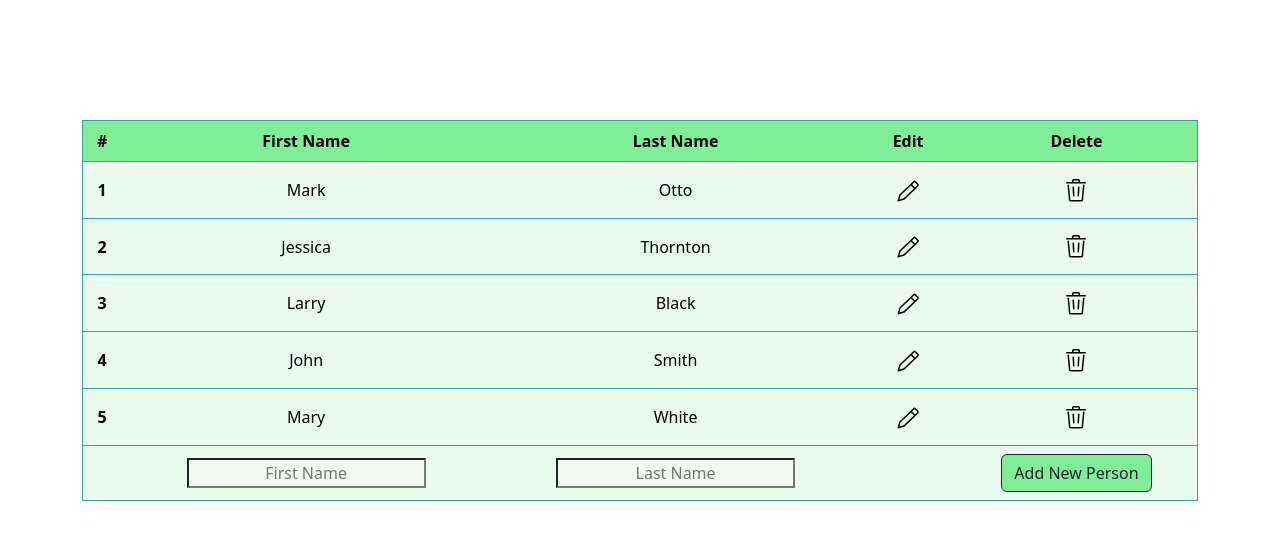
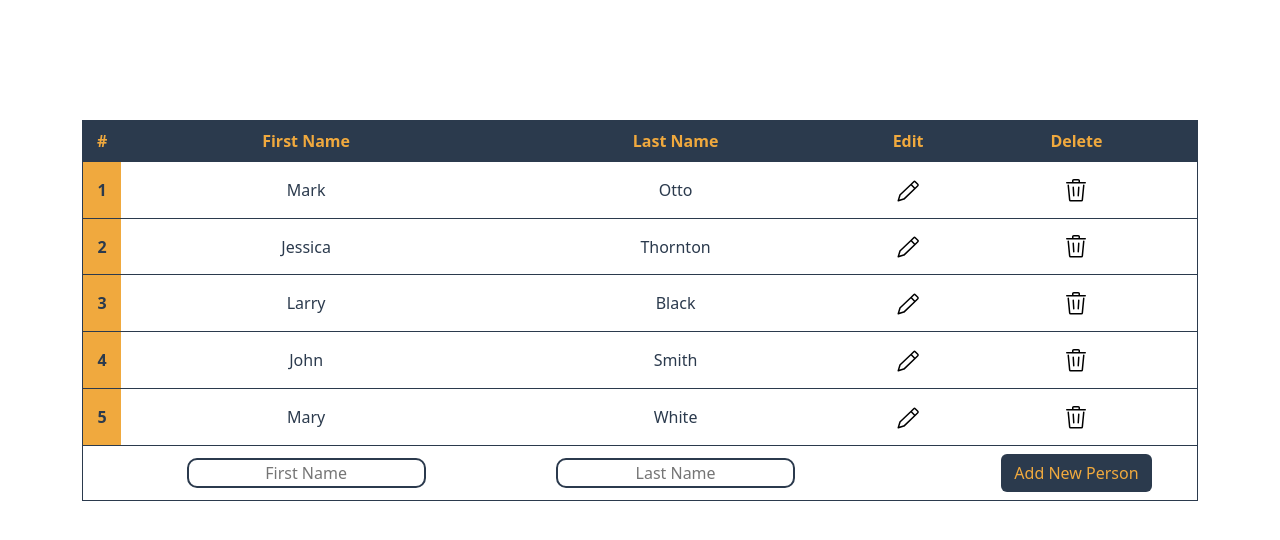
Before and after one commit to frasc93/Angular-DataTable-Services, an Angular app: page / in a window 1280 px wide. Shown: the top 540 px of the page. Built offline with nearby package versions, Linux system fonts and the light colour scheme.

Commit message:
fix modal

```diff
--- a/src/components/table/table.component.html
+++ b/src/components/table/table.component.html
@@ -30,6 +30,9 @@
                 </div>
               </div>
             </div>
+
+
+
           </th>
           <td>{{ item.firstName }}</td>
           <td>{{ item.lastName }}</td>
@@ -45,12 +48,13 @@
           <td></td>
 
           <td>
-            <button class="btn btn-add" (click)="addRow()">Add New Person</button>
+            <button class="btn btn-add mr-5" (click)="addRow()"  data-bs-target="#staticBackdrop3">Add New Person</button>
           </td>
         </tr>
 
       </tbody>
     </table>
+
 
 
 <!-- Modal della modifica -->
--- a/src/components/table/table.component.scss
+++ b/src/components/table/table.component.scss
@@ -1,41 +1,50 @@
 .container{
     margin-top: 120px;
+
 }
 
+
 tbody th{
-    background-color: #eafaec;
+
     vertical-align: middle;
+    color: #2b3a4d;
+    background-color: #f0a93e;
+
 }
 td{
-    background-color: #eafaec;
+
     vertical-align: middle;
+    font-weight: 500;
+    color: #2b3a4d;
+
+
 
 
 }
 td input{
-    background-color: #f1faf2;
+    border: 2px solid #2b3a4d;
+    border-radius: 10px;
     text-align: center;
+    color: #2b3a4d;
+    font-weight: 500;
 }
 
 
 thead th{
-    background-color: #80ed99;
+    background-color: #2b3a4d;
+    color: #f0a93e;
 }
 /*.btn{
     background-color: #80ed99;
 }*/
 table {
-    border: 1px solid #38A3A5;
+    border: 1px solid #2b3a4d;
 
 }
-/*.btn-edit{
-    background-color: #38A3A5;
-}
-.btn-delete{
-    background-color: #ff2222;
-}*/
+
 .btn-edit:hover{
-    background-color: #68bfc0;
+    background-color: #54c5da
+
 
 }
 .btn-delete:hover{
@@ -43,16 +52,21 @@ table {
 }
 
 .btn-add{
-    border: 1px solid;
-    background-color: #80ed99;
+
+    background-color: #2b3a4d;
+    font-weight: 500;
+    color: #f0a93e;
+}
+.btn-add:hover{
+    background-color: #f0a93e;
+    color: #2b3a4d;
+}
+.btn-modal{
+    background-color: #2b3a4d;
+    color: #f0a93e;
     font-weight: 500;
 }
-.btn-add:hover{
-    background-color: #62ec82;
+.btn-modal:hover{
+    background-color: #f0a93e;
+    color: #2b3a4d;
 }
-.btn-modal{
-    background-color: #80ed99;
-}
-.btn-modal:hover{
-    background-color: #62ec82;
-}
--- a/src/components/table/table.component.ts
+++ b/src/components/table/table.component.ts
@@ -81,7 +81,7 @@ export class TableComponent {
       this.newRow = {}; //resetta i campi di input
 
     } else {
-      confirm("Please, fill out all the fields")
+      confirm("Please, fill out the fields")
     }
   }
 
```
Also changed, not shown: src/styles.scss (line endings or trailing spaces).
